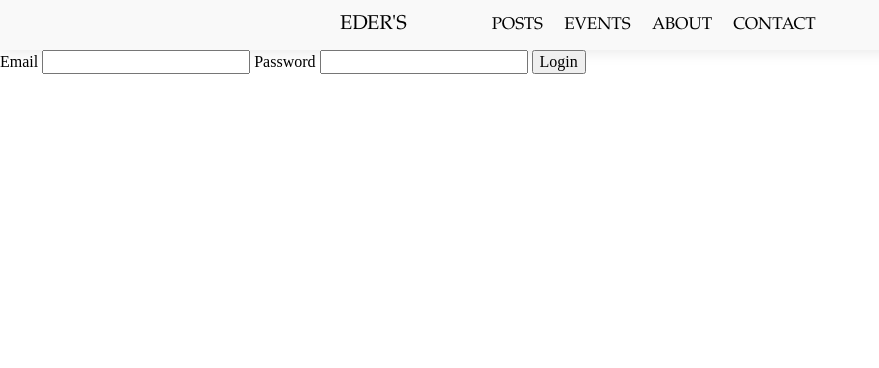
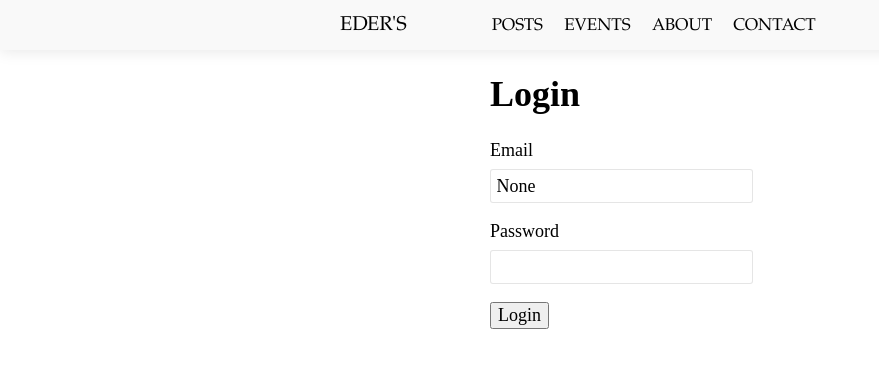
Before and after one commit to EderVs/IS-laboratorio-2020-1, a Django app: page /login/ in a window 1280 px wide. Shown: the top 368 px of the page, without its empty margins (0-879 px from the left). Run offline with Django 3.2, Linux system fonts and the light colour scheme.

Commit message:
Adding messages to the login form

```diff
--- a/Personal_Blog/Home/static/Home/css/base.css
+++ b/Personal_Blog/Home/static/Home/css/base.css
@@ -1,3 +1,24 @@
 html {
     background-color: white;
+    font-size: 18px;
 }
+
+#body-content {
+    margin: 0 auto;
+    width: 1000px;
+}
+
+.input {
+    border: 1px solid rgba(0, 0, 0, 0.1);
+    border-radius: 3px;
+    padding: .3em;
+    width: 250px;
+}
+
+.input-error {
+    background-color: rgba(237, 86, 79, 1);
+    border-radius: 3px;
+    color: rgba(249, 249, 249, 1);
+    padding: .7em .5em;
+    width: 245px;
+}
--- /dev/null
+++ b/Personal_Blog/Home/static/Home/css/login.css
@@ -0,0 +1,19 @@
+#login {
+    margin: 0 auto;
+    width: 300px;
+}
+
+.login-input-div {
+    display: block;
+    margin-bottom: 1em;
+    width: 300px;
+}
+
+.login-input {
+    display: block;
+}
+
+.login-label {
+    margin-bottom: .5em;
+    display: block;
+}
--- a/Personal_Blog/Home/templates/Home/base.html
+++ b/Personal_Blog/Home/templates/Home/base.html
@@ -43,10 +43,17 @@
             </ul>
         </nav>
     </header>
+    {% if notification_message %}
+    <div id="notifications" class="notification-{{notification_type}}">
+        {{ notification_message }}
+    </div>
+    {% endif %}
     {% endblock %}
 
+    <div id="body-content">
     {% block body_content %}
     {% endblock %}
+    </div>
 </body>
 
 </html>
--- a/Personal_Blog/Home/templates/Home/login.html
+++ b/Personal_Blog/Home/templates/Home/login.html
@@ -3,6 +3,7 @@
 {% load static %}
 
 {% block css_content %}
+<link rel="stylesheet" href="{% static 'Home/css/login.css' %}"/>
 {% endblock %}
 
 {% block authentication %}
@@ -11,13 +12,31 @@
 {% block body_content %}
 
 <div id="login" class="center">
+    <h1>Login</h1>
     <form method="post">
         {% csrf_token %}
-        <!-- {{ form.as_ul }} -->
-        <label>Email</label>
-        <input type="email" name="email" required>
-        <label>Password</label>
-        <input type="password" name="password" required>
+        <div class="login-input-div">
+            <label class="login-label">Email</label>
+            <input class="input login-input" type="email" name="email" value="{{ form.email.value }}" required>
+            {% if form.email.errors %}
+            {% for error in form.email.errors %}
+            <div class="input-error">
+                {{ error }}
+            </div>
+            {% endfor %}
+            {% endif %}
+        </div>
+        <div class="login-input-div">
+            <label class="login-label">Password</label>
+            <input class="input login-input" type="password" name="password" required>
+            {% if form.password.errors %}
+            {% for error in form.password.errors %}
+            <div class="input-error">
+                {{ error }}
+            </div>
+            {% endfor %}
+            {% endif %}
+        </div>
         <input type="submit" value="Login">
     </form>
 
--- a/Personal_Blog/Home/utils.py
+++ b/Personal_Blog/Home/utils.py
@@ -3,6 +3,8 @@
 """
 
 from django.shortcuts import redirect
+from django.views.generic.base import ContextMixin
+from django.views import View
 
 
 class IsNotAuthenticatedMixin:
@@ -16,3 +18,14 @@
             return super().dispatch(request, *args, **kwargs)
         else:
             return redirect(self.redirect_url)
+
+
+class NotificationView(ContextMixin, View):
+    """
+        Adds notifications to the view's context
+    """
+
+    def __init__(self):
+        self.context = super().get_context_data()
+        self.context['notification_message'] = ""
+        self.context['notification_type'] = ""
--- a/Personal_Blog/Home/views.py
+++ b/Personal_Blog/Home/views.py
@@ -5,7 +5,7 @@
 from django.shortcuts import render, redirect
 from django.views import View
 
-from .utils import IsNotAuthenticatedMixin
+from .utils import IsNotAuthenticatedMixin, NotificationView
 from .forms import LoginForm, SubscriberForm
 from .models import Subscriber
 from Post.models import Post
@@ -23,12 +23,15 @@
 
 
 # Class-based Views
-class Index(View):
+class Index(NotificationView):
     """
         Index in my Web Page but with Clased based views.
     """
-    template = 'Home/index.html'
-    context = {'title': 'Index'}
+
+    def __init__(self):
+        super().__init__()
+        self.template = 'Home/index.html'
+        self.context['title'] = 'Index'
 
     def get(self, request):
         """
@@ -36,7 +39,10 @@
         """
         all_posts = Post.objects.all()
         subscriber_form = SubscriberForm()
-        print(subscriber_form)
+
+        # Notifications
+        self.context['notification_message'] = request.GET.get('notification-message', '')
+        self.context['notification_type'] = request.GET.get('notification-type', 'normal')
 
         self.context.update({
             'posts': all_posts,
@@ -49,6 +55,7 @@
     """
         Adding to the Newsletter
     """
+
     def post(self, request):
         subscriber_form = SubscriberForm(request.POST)
         if subscriber_form.is_valid():
@@ -64,8 +71,11 @@
     """
         About me page.
     """
-    template = 'Home/about.html'
-    context = {'title': 'About me'}
+
+    def __init__(self):
+        super().__init__()
+        self.template = 'Home/about.html'
+        self.context['title'] = 'About me'
 
     def get(self, request):
         """
@@ -74,12 +84,15 @@
         return render(request, self.template, self.context)
 
 
-class Login(IsNotAuthenticatedMixin, View):
+class Login(IsNotAuthenticatedMixin, NotificationView):
     """
         Admin login
     """
-    template = 'Home/login.html'
-    context = {'title': 'Admin Login'}
+
+    def __init__(self):
+        super().__init__()
+        self.template = 'Home/login.html'
+        self.context['title'] = 'Admin Login'
 
     def get(self, request):
         """
@@ -104,6 +117,10 @@
                     if request.GET.get("next", None) is not None:
                         return redirect(request.GET.get("next"))
                     return redirect('Home:index')
+                else:
+                    form.add_error("password", "Password incorrect")
+            else:
+                form.add_error("email", "This email doesn't exist")
 
         self.context['form'] = form
         return render(request, self.template, self.context)
```
